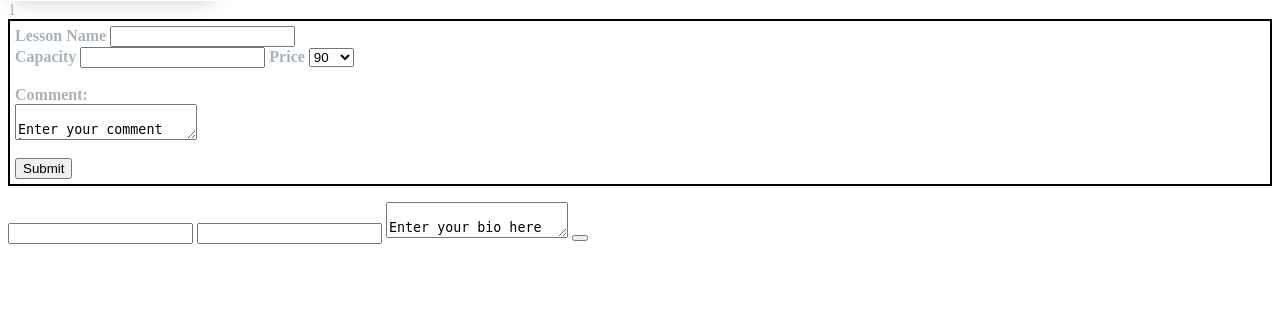
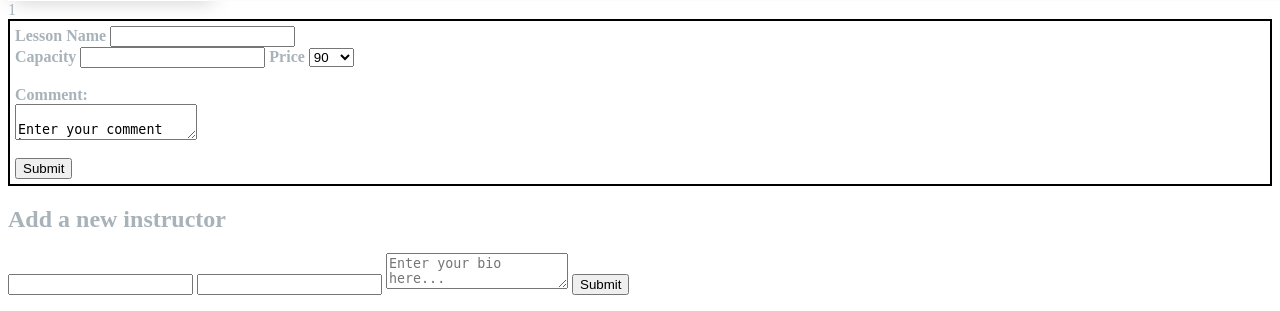
Before and after one commit to radislavsplichal/spinningwebsite, a PHP site: page /core/index.php in a window 1280 px wide. Shown: the part 807-1118 px from the top of the page. Before the commit the page ends 1051 px from the top, so only its background shows below. Run offline with PHP 8.4, Linux system fonts and the light colour scheme; the visitor is signed in with stand-in values (Sample User, id 1); some libraries are stand-ins or nearby versions.

Commit message:
routing coding begins

```diff
--- a/core/calendar_behaviour.js
+++ b/core/calendar_behaviour.js
@@ -6,7 +6,10 @@ $(document).ready(function(){
 				a = a.concat('-content');
 				console.log(a);
 				$('main').empty();
-				var content = document.getElementById(a);
+
+				var content = $.get('content/'.a.concat('.php'));
+
+
 				console.log(content);
 				$('main').append(content);
 		});
--- /dev/null
+++ b/core/content/calendar-content.php
@@ -0,0 +1,4 @@
+<?php
+$calendar = new Calendar();
+echo $calendar->show();
+?>
--- a/core/index.php
+++ b/core/index.php
@@ -30,14 +30,12 @@ echo $_SESSION['status'];
 
 
 
+<content>
 
-<content>
 <div class="wrapper">
+
 <?php
-//include 'classes/Calendar.php';
-
 $calendar = new Calendar();
-
 echo $calendar->show();
 ?>
 
@@ -65,12 +63,11 @@ echo $calendar->show();
 
 		<section id="instructorPage">
     		<form id="instructor-content" action="operations/saveInstructor.php">
+    			<h2>Add a new instructor</h2>
     			<input id="ins-name" type="text" name="name">
     			<input id="ins-surname" type="text" name="surname">
-    			<textarea id="ins-bio" name="bio">
-    		    	Enter your bio here
-    		    </textarea>
-    		    <button type="submit"></button>
+    			<textarea id="ins-bio" name="bio" placeholder="Enter your bio here..."></textarea>
+    		    <button type="submit">Submit</button>
     		</form>
 		</section>
 
--- a/core/operations/saveInstructor.php
+++ b/core/operations/saveInstructor.php
@@ -15,5 +15,5 @@ $instructor->name = $_POST['name'];
 $instructor->surname = $_POST['surname'];
 $instructor->bio = $_POST['bio'];
 
-$instructorFormResult = $instructor->saveInstructor();
+echo $instructorFormResult = $instructor->saveInstructor();
 ?>
--- a/src/CMSCore/sidebar.php
+++ b/src/CMSCore/sidebar.php
@@ -23,7 +23,7 @@
 <i class="menu__icon fa fa-list"></i>
 <span class="menu__text">workout</span>
 </a>
-<a id='calendarLink' class="menu__item menu__item--active" href="#">
+<a id='calendar' class="menu__item menu__item--active" href="#">
 <i class="menu__icon fa fa-calendar"></i>
 <span class="menu__text">calendar</span>
 </a>
```
